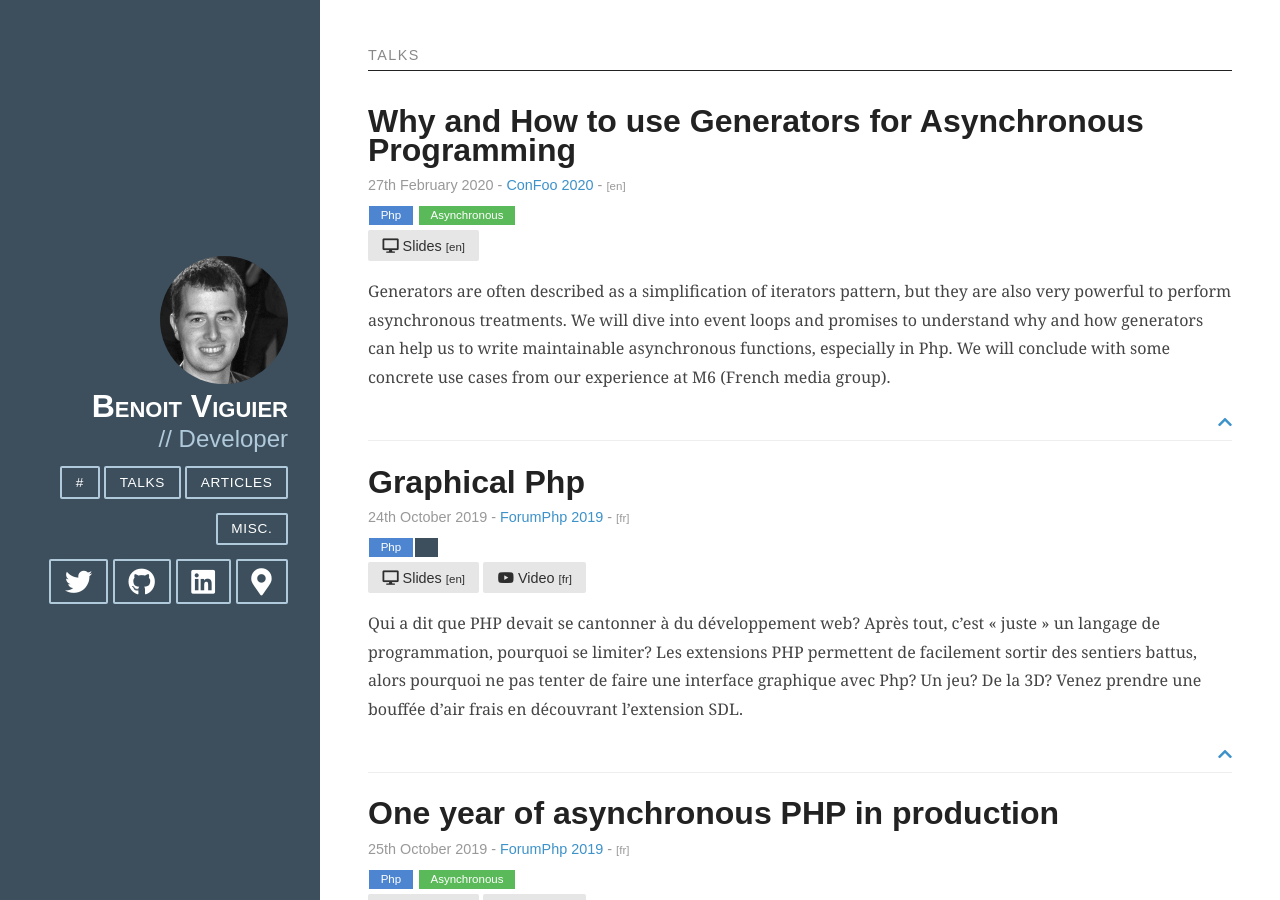
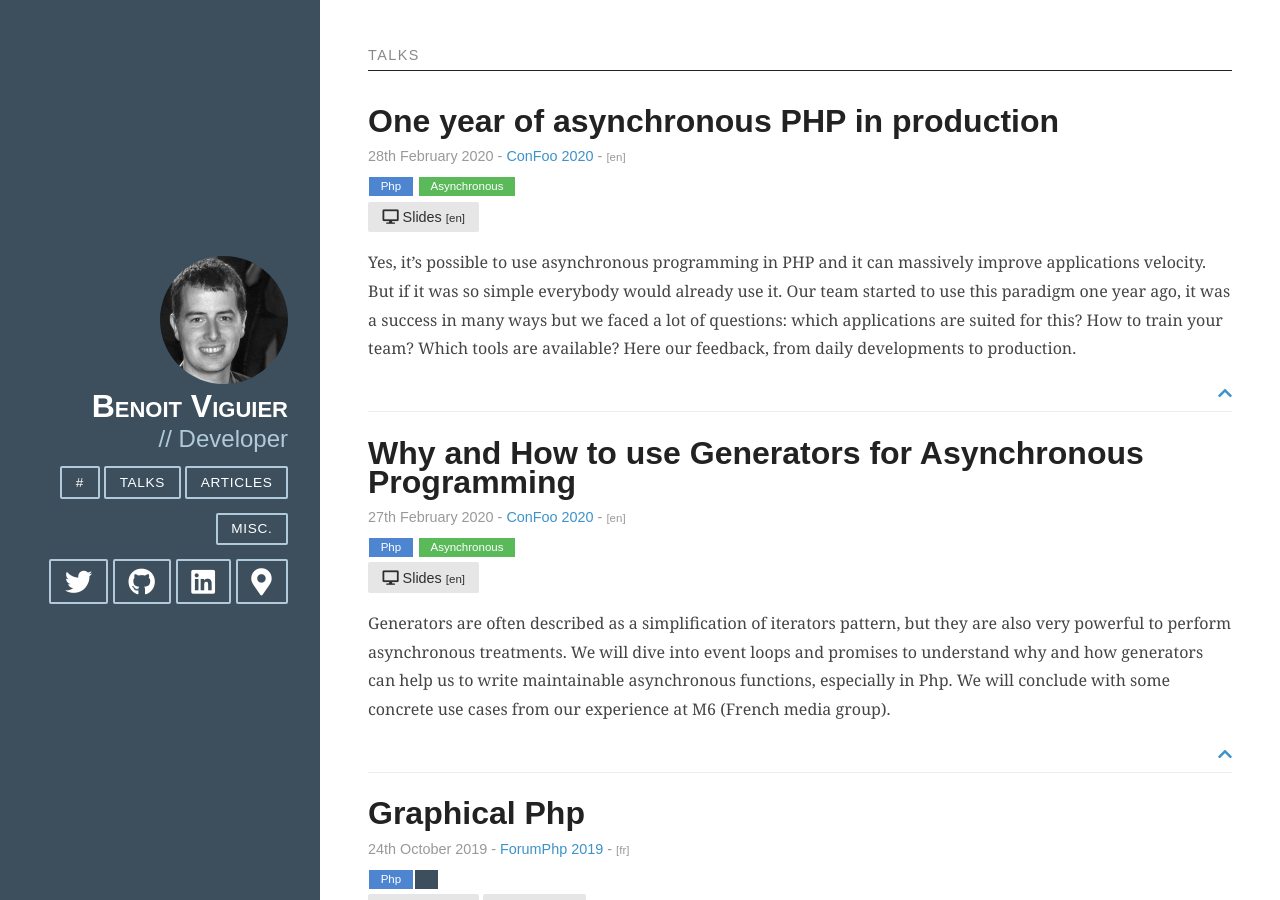
Before and after one commit to b-viguier/b-viguier.github.io, a Jekyll site: the page built from index.html, in a window 1280 px wide and 900 px high. Built offline with Jekyll 4.4.1, drawn with Linux system fonts in a browser that asks for light colours; nearby versions of some CDN libraries.

Commit message:
Added 2nd ConFoo Talk

```diff
--- a/_data/talks.yml
+++ b/_data/talks.yml
@@ -1,3 +1,15 @@
+-
+    title: "One year of asynchronous PHP in production"
+    slides_url: downloads/talks/ConFoo2020-AsynchronousPhpInProduction.pdf
+    slides_lang: en
+    date: 28th February 2020
+    event: ConFoo 2020
+    event_url: https://confoo.ca/fr/yul2020/session/one-year-of-asynchronous-php-in-production
+    description: "Yes, it’s possible to use asynchronous programming in PHP and it can massively improve applications velocity. But if it was so simple everybody would already use it. Our team started to use this paradigm one year ago, it was a success in many ways but we faced a lot of questions: which applications are suited for this? How to train your team? Which tools are available? Here our feedback, from daily developments to production."
+    lang: en
+    categories:
+        - php
+        - async
 -
     title: "Why and How to use Generators for Asynchronous Programming"
     slides_url: downloads/talks/ConFoo2020-AsyncGenerators.pdf
```
Also changed, not shown: 1 other file.
